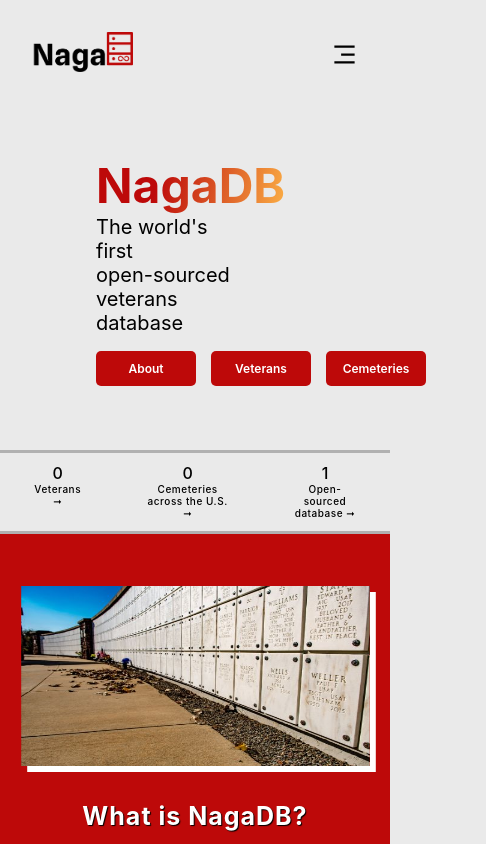
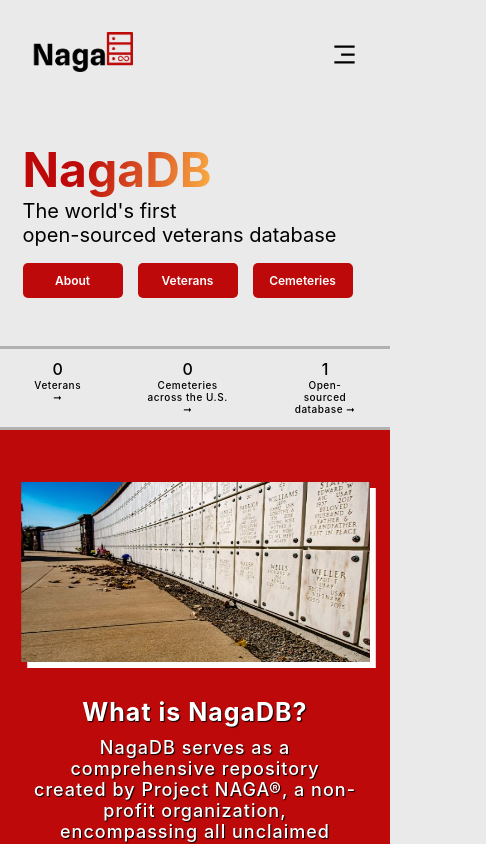
Before and after one commit to drkohlbek/NagaDB, a React (Create React App) app in the folder client/: page / in a window 390 px wide. Shown: the top 844 px of the page, 486 px wide, since content can reach past the window. Built offline with nearby package versions, Linux system fonts and the light colour scheme; no server answers.

Commit message:
Fixed extra space on mobile screen

```diff
--- a/client/src/App.css
+++ b/client/src/App.css
@@ -5,11 +5,18 @@
   scroll-behavior: smooth;
 }
 
+html {
+  width: 100%;
+  overflow-x: hidden;
+}
+
 body {
   display: flex;
   flex-direction: column;
   background: var(--color-bg);
   min-height: calc(100vh - 42px);
+  width: 100%;
+  overflow-x: hidden;
 }
 
 a {
--- a/client/src/containers/header/header.css
+++ b/client/src/containers/header/header.css
@@ -98,7 +98,12 @@
 }
 
 @media screen and (max-width: 700px) {
-  .nagadb__header{
+  .nagadb__header.section__padding{
+    padding: 2rem;
+    align-items: center;
+  }
+  .nagadb__header-content {
+    margin: 0;
     padding: 0;
   }
   .nagadb__header h1 {
```
